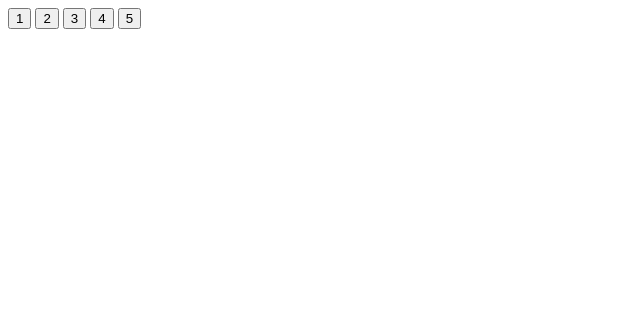
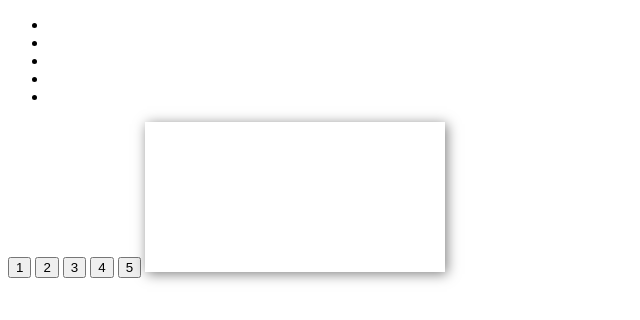
Before and after one commit to MagicalBridge/Typescript-all-in-one, a website: page index.html in a window 1280 px wide. Shown: the whole page, without its empty margins (0-640 px from the left). Drawn offline with Linux system fonts and the light colour scheme.

Commit message:
提交html 代码

```diff
--- a/index.html
+++ b/index.html
@@ -8,12 +8,26 @@
     <title>es6分享</title>
 </head>
 
+<style>
+    canvas {
+        box-shadow: 2px 2px 12px rgba(0, 0, 0, 0.5)
+    }
+</style>
+
 <body>
+    <ul>
+        <li></li>
+        <li></li>
+        <li></li>
+        <li></li>
+        <li></li>
+    </ul>
     <button>1</button>
     <button>2</button>
     <button>3</button>
     <button>4</button>
     <button>5</button>
+    <canvas id="canvas"></canvas>
     <script src="./js/bundle.js"></script>
 </body>
 
```
